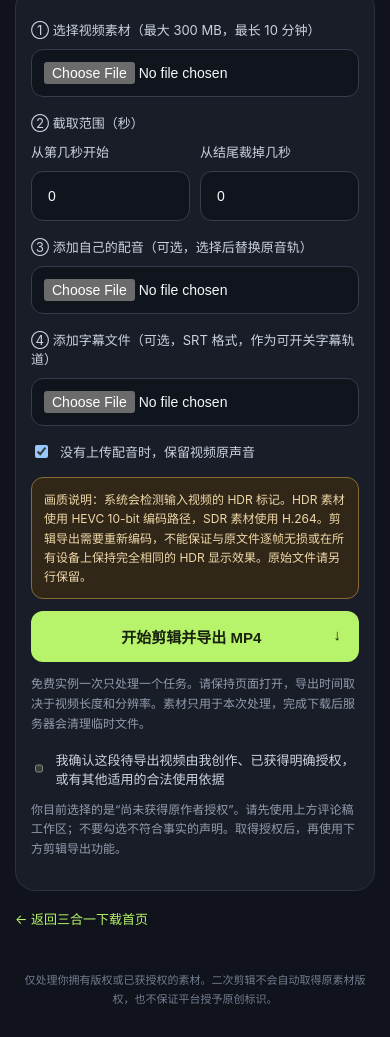
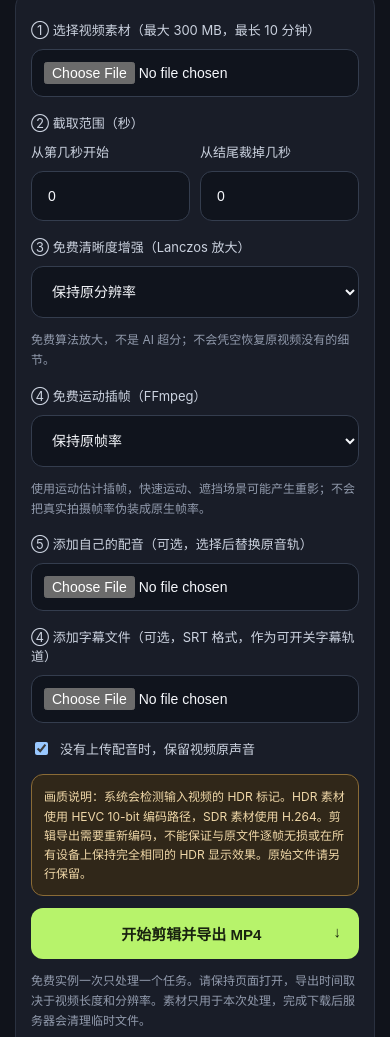
Before and after one commit to q459350062-star/social-video-downloader, a plain HTML site: page app/static/editor.html in a window 390 px wide. Shown: the part 2355-3392 px from the top of the page. Drawn offline with Linux system fonts and the light colour scheme.

Commit message:
Add free video enhancement controls to mobile editor

```diff
--- a/app/static/editor.html
+++ b/app/static/editor.html
@@ -54,7 +54,9 @@
 <form class="editor-card" action="/api/editor/export" method="post" enctype="multipart/form-data">
 <div class="field"><label for="video">① 选择视频素材（最大 300 MB，最长 10 分钟）</label><input id="video" name="video" type="file" accept="video/mp4,video/quicktime,video/x-m4v,video/webm,.mkv" required><video id="preview" class="preview" controls playsinline hidden></video></div>
 <div class="field"><label>② 截取范围（秒）</label><div class="pair"><div><label for="trim_start">从第几秒开始</label><input id="trim_start" name="trim_start" type="number" min="0" max="3600" step="0.1" value="0"></div><div><label for="trim_end">从结尾裁掉几秒</label><input id="trim_end" name="trim_end" type="number" min="0" max="3600" step="0.1" value="0"></div></div></div>
-<div class="field"><label for="narration">③ 添加自己的配音（可选，选择后替换原音轨）</label><input id="narration" name="narration" type="file" accept="audio/*,.m4a,.caf"></div>
+<div class="field"><label for="upscale_to">③ 免费清晰度增强（Lanczos 放大）</label><select id="upscale_to" name="upscale_to"><option value="original">保持原分辨率</option><option value="1080">放大至 1080p</option><option value="1440">放大至 1440p</option><option value="2160">放大至 4K（最长 3 分钟）</option></select><p class="muted">免费算法放大，不是 AI 超分；不会凭空恢复原视频没有的细节。</p></div>
+<div class="field"><label for="target_fps">④ 免费运动插帧（FFmpeg）</label><select id="target_fps" name="target_fps"><option value="original">保持原帧率</option><option value="30">提升至 30fps（仅低于 30fps 时）</option><option value="60">提升至 60fps（仅低于 60fps 时）</option></select><p class="muted">使用运动估计插帧，快速运动、遮挡场景可能产生重影；不会把真实拍摄帧率伪装成原生帧率。</p></div>
+<div class="field"><label for="narration">⑤ 添加自己的配音（可选，选择后替换原音轨）</label><input id="narration" name="narration" type="file" accept="audio/*,.m4a,.caf"></div>
 <div class="field"><label for="subtitles">④ 添加字幕文件（可选，SRT 格式，作为可开关字幕轨道）</label><input id="subtitles" name="subtitles" type="file" accept=".srt,application/x-subrip"></div>
 <div class="field"><label class="check"><input type="checkbox" name="keep_original_audio" value="true" checked> 没有上传配音时，保留视频原声音</label></div>
 <div class="notice">画质说明：系统会检测输入视频的 HDR 标记。HDR 素材使用 HEVC 10-bit 编码路径，SDR 素材使用 H.264。剪辑导出需要重新编码，不能保证与原文件逐帧无损或在所有设备上保持完全相同的 HDR 显示效果。原始文件请另行保留。</div>
```
